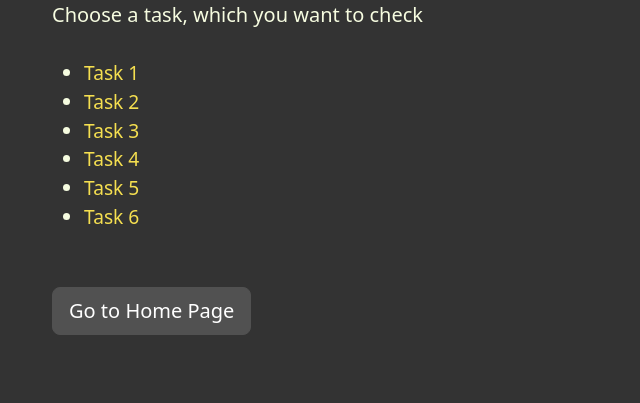
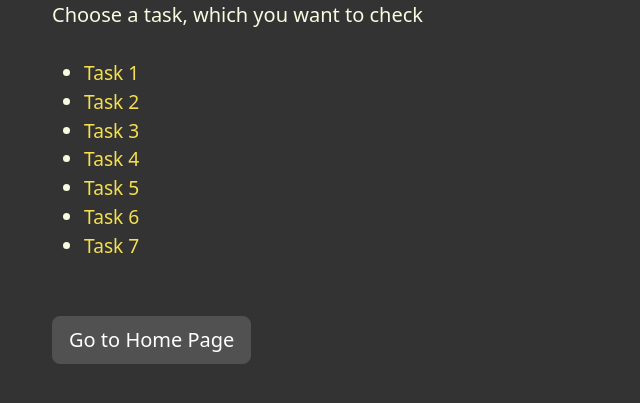
Before and after one commit to DanielOremus/Homeworks, a plain HTML site: page Homework 2/index.html in a window 1280 px wide. Shown: the part 93-496 px from the top of the page, without its empty margins (0-640 px from the left). Drawn offline with nearby package versions, Linux system fonts and the light colour scheme.

Commit message:
hotfix for task7

```diff
--- a/Homework 2/index.html
+++ b/Homework 2/index.html
@@ -26,6 +26,7 @@
           <li><a href="./task4/index.html">Task 4</a></li>
           <li><a href="./task5/index.html">Task 5</a></li>
           <li><a href="./task6/index.html">Task 6</a></li>
+          <li><a href="./task7/index.html">Task 7</a></li>
         </ul>
       </div>
       <a href="../index.html">
```
